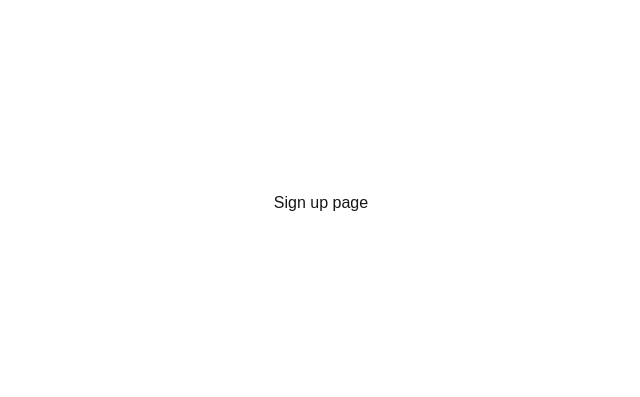
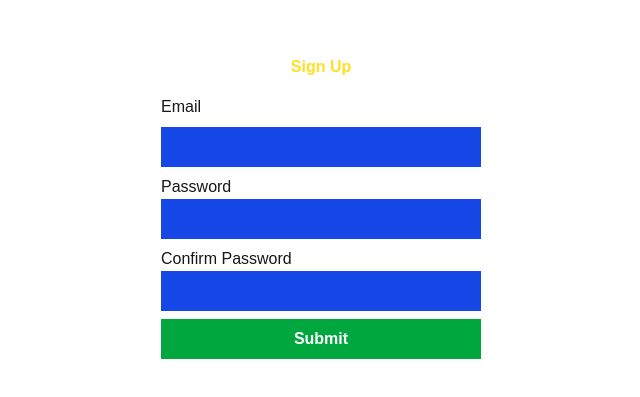
Before and after one commit to Chawengwit/Next-Markdown-Note, a Next.js app: page /signup in a window 1280 px wide. Shown: the part 197-594 px from the top of the page, without its empty margins (319-959 px from the left). Built offline with nearby package versions, Linux system fonts and the light colour scheme.

Commit message:
Adds signup form and restyles login header
Adds a signup form component and page.
Updates the login form header to use yellow text instead of a yellow background.

```diff
--- a/app/(public)/login/login-form.tsx
+++ b/app/(public)/login/login-form.tsx
@@ -22,7 +22,7 @@ export default function LoginForm(){
 
     return (
         <div className="flex flex-col gap-2 w-full">
-            <h1 className="bg-yellow-300 p-2 font-bold text-center text-black">Log In</h1>
+            <h1 className="p-2 font-bold text-center text-yellow-300">Log In</h1>
             <form action={dispatch} className="flex flex-col gap-2">
                 <div className="flex flex-col gap-2">
                     <label>Email</label>
--- a/app/(public)/signup/page.tsx
+++ b/app/(public)/signup/page.tsx
@@ -1,3 +1,5 @@
+import SignupForm from "./signup-form"
+
 export default function Page(){
-    return <div>Sign up page</div>
+    return <SignupForm />
 }
--- /dev/null
+++ b/app/(public)/signup/signup-form.tsx
@@ -0,0 +1,40 @@
+"use client"
+
+export default function SignupForm(){
+
+    return (
+        <div className="flex flex-col gap-2 w-full">
+            <h1 className="p-2 font-bold text-center text-yellow-300">Sign Up</h1>
+            <form action="" className="flex flex-col gap-2">
+                <div className="flex flex-col gap-2">
+                    <label>Email</label>
+                    <input
+                        id="email"
+                        name="email"
+                        type="text"
+                        className="bg-blue-700 p-2 text-white block w-full"
+                    />
+                </div>
+                <div>
+                    <label>Password</label>
+                    <input
+                        id="password"
+                        name="password"
+                        type="text"
+                        className="bg-blue-700 p-2 text-white block w-full"
+                    />
+                </div>
+                <div>
+                    <label>Confirm Password</label>
+                    <input
+                        id="confirmPassword"
+                        name="confirmPassword"
+                        type="text"
+                        className="bg-blue-700 p-2 text-white block w-full"
+                    />
+                </div>
+                <button type="submit" className="bg-green-600 p-2 font-bold text-white">Submit</button>
+            </form>
+        </div>
+    );
+}
```
